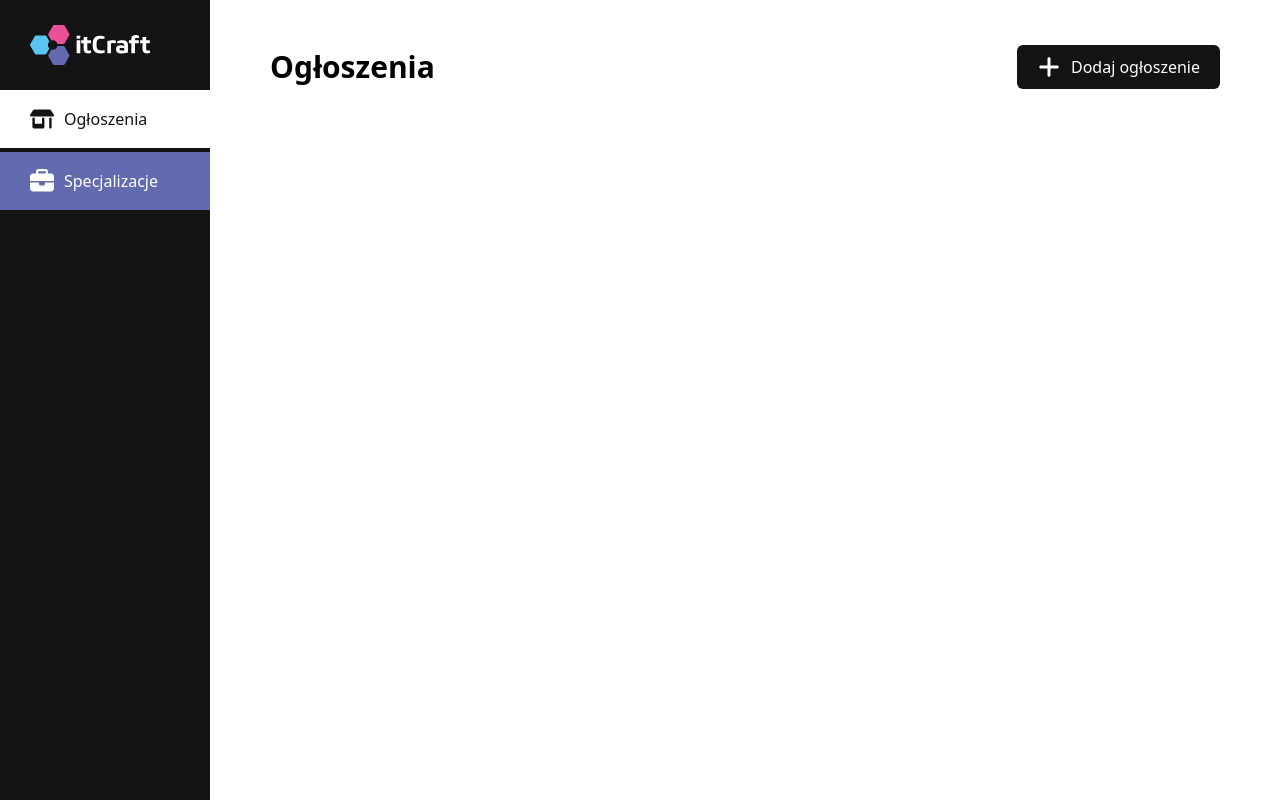
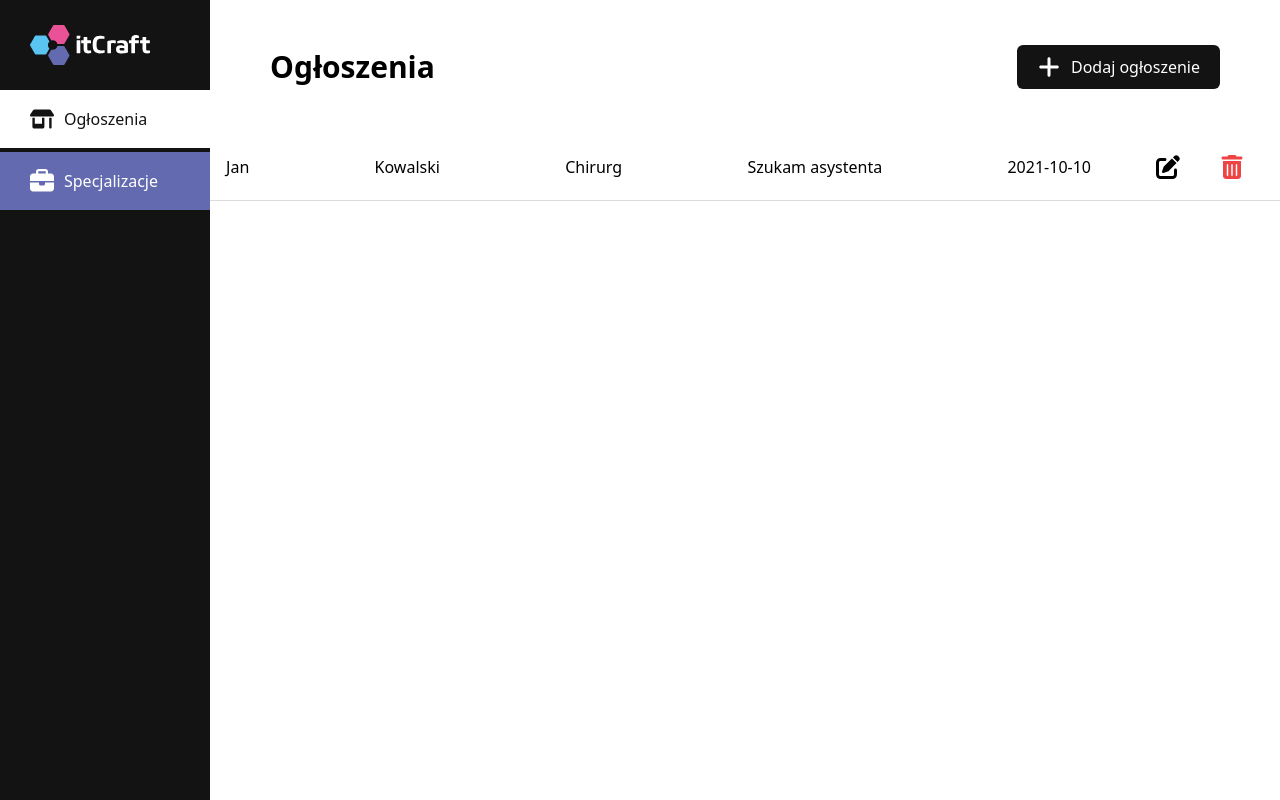
Before and after one commit to stoooodnia/advertisingService, a Vue app in the folder frontend/: page / in a window 1280 px wide. Built offline with nearby package versions, Linux system fonts and the light colour scheme.

Commit message:
offer styling

```diff
--- a/frontend/src/components/Offer/Offer.vue
+++ b/frontend/src/components/Offer/Offer.vue
@@ -1,17 +1,15 @@
 <template>
-    <div>
-        <ul>
-            <li>
-                <span>{{ offerData.firstname }}</span>
-                <span>{{ offerData.lastname }}</span>
-                <span>{{ offerData.specialization }}</span>
-                <span>{{ offerData.content }}</span>
-                <span>{{ offerData.createdAt }}</span>
-            </li>
+    <div class="flex items-center justify-between h-[68px] w-full border-b-[1px]  border-my-light-gray  px-[16px]">
+        <ul class="flex flex-row justify-between w-5/6">
+            <li>{{ offerData.firstname }}</li>
+            <li>{{ offerData.lastname }}</li>
+            <li>{{ offerData.specialization }}</li>
+            <li>{{ offerData.content }}</li>
+            <li>{{ offerData.createdAt }}</li>
         </ul>
-        <div>
+        <div class="flex">
             <Button size="iconOnly" icon="fa-solid fa-pen-to-square" :action="() => {console.log('Edit offer')}" />
-            <Button size="iconOnly" icon="fa-solid fa-trash-can" :action="() => {console.log('Delete offer')}" />
+            <Button class="text-red-500" size="iconOnly" icon="fa-solid fa-trash-can" :action="() => {console.log('Delete offer')}" />
         </div>
     </div>
 </template>
--- a/frontend/src/views/Home/Home.vue
+++ b/frontend/src/views/Home/Home.vue
@@ -3,6 +3,7 @@
         <Navbar :route="$route" />
         <div class="w-full">
             <Header class="h-1/6" :headerLabel="headerLabel" :button-data="buttonData"  />
+            <Offer :offerData="offer" />
         </div>
     </div>
 </template>
@@ -11,11 +12,13 @@
 import { defineComponent } from 'vue';
 import Navbar from '../Navbar/Navbar.vue';
 import Header from '../Header/Header.vue';
+import Offer from '../../components/Offer/Offer.vue';
 
 export default defineComponent({
     components: {
         Navbar,
-        Header
+        Header,
+        Offer
     },
     data() {
         return {
@@ -28,6 +31,14 @@ export default defineComponent({
                 action: () => {
                     console.log("Add new announcement")
                 },
+            },
+            offer: {
+                id: 1,
+                firstname: "Jan",
+                lastname: "Kowalski",
+                specialization: "Chirurg",
+                content: "Szukam asystenta",
+                createdAt: "2021-10-10",
             }
         }
     }
```
